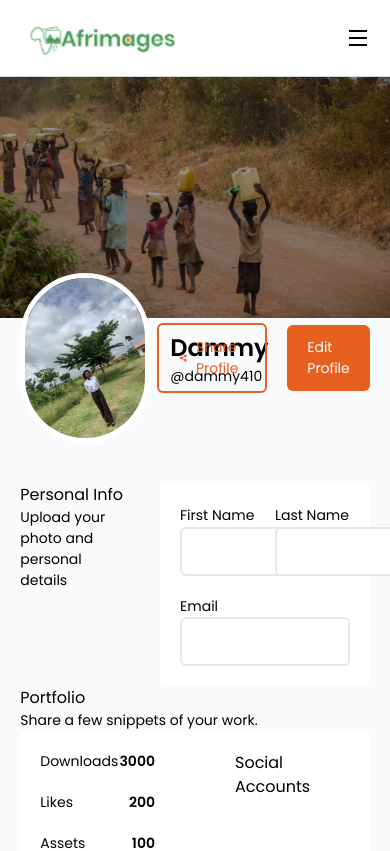
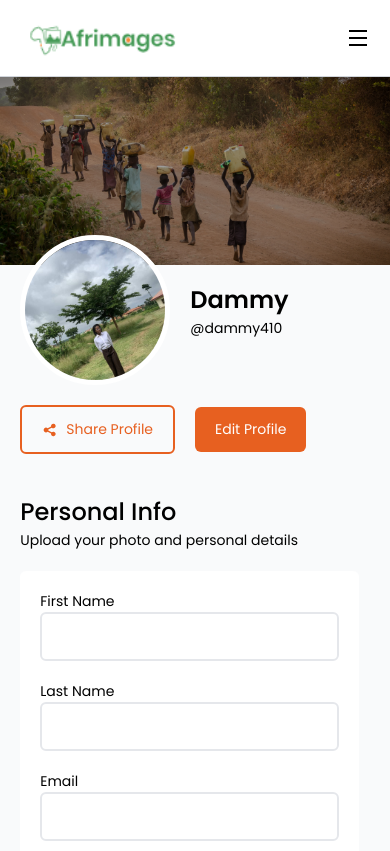
Before and after one commit to Afrimages/Afrimages-Frontend, a Next.js app: page /profile in a window 390 px wide. Shown: the top 851 px of the page. Built offline with nearby package versions, Linux system fonts and the light colour scheme.

Commit message:
updated lint

```diff
--- a/app/_components/Main.tsx
+++ b/app/_components/Main.tsx
@@ -12,7 +12,7 @@ export default function Main() {
     'Animal',
     'Fashion&Beauty',
     'Business',
-    'Health and Fitness',
+    'Health&Fitness',
     'Music',
     'Nature',
     'Culture',
@@ -54,13 +54,13 @@ export default function Main() {
   const [select, setSelect] = useState(0);
 
   return (
-    <section className='my-20 px-xPadding'>
+    <section className='my-10 px-xPadding'>
       <div className='flex gap-10 items-center overflow-auto justify-between'>
         {categories.map((item, i) => {
           return (
             <p
               key={i}
-              className={`'cursor-pointer' ${
+              className={`'cursor-pointer w-fit' ${
                 select === i && 'border-b-orange800 border-b-2'
               }`}
             >
--- a/app/globals.css
+++ b/app/globals.css
@@ -145,3 +145,14 @@ label{
 form input{
     @apply border-2 p-3 rounded-md text-[14px] focus:outline-none
 }
+
+/* .edit div{
+
+} */
+
+@media screen and (max-width: 800px) {
+    .edit div{
+        display: flex;
+        flex-direction: column;
+    }
+}
--- a/app/profile/page.tsx
+++ b/app/profile/page.tsx
@@ -97,20 +97,20 @@ const page = () => {
         <Navbar />
 
         <div className=" mt-[65px]">
-          <div className="cover w-full h-[30vh] ">
+          <div className="cover w-full h-[30vh] md:h-[200px]">
             <Image src="/./banner.png" alt="" width={0} height={0} className='w-full h-full object-cover' unoptimized/>
           </div>
 
-          <div className="details flex justify-between items-center px-xPadding -mt-[45px]">
+          <div className="details flex md:flex-col md:items-start justify-between items-center px-xPadding -mt-[45px] md:-mt-[30px]">
             <div className='flex gap-5 justify-between items-center'>
-            <Image width={0} height={0} src={"/./bb.jpeg"} alt='profile picture' className='w-[170px] h-[170px] rounded-full border-[5px] border-white object-cover' unoptimized/>
+            <Image width={0} height={0} src={"/./bb.jpeg"} alt='profile picture' className='w-[170px] md:w-[150px] md:h-[150px] h-[170px] rounded-full border-[5px] border-white object-cover' unoptimized/>
               <div>
                 <h2 className='font-[600] text-md'>Dammy</h2>
                 <p>@dammy410</p>
               </div>
             </div>
 
-            <div className="flex gap-5 items-center ">
+            <div className="flex gap-5 items-center md:mt-[20px] ">
               <div className='flex items-center gap-2 border-2 border-orange800 text-orange800 py-3 px-5 rounded-md cursor-pointer'>
                 <RiShareFill />
                 <p>Share Profile</p>
@@ -127,14 +127,14 @@ const page = () => {
 
 
         <div className="container mt-10">
-          <div className="edit grid grid-cols-[30%_60%] justify-between">
+          <div className="edit grid grid-cols-[30%_60%] md:gap-5 md:grid-cols-none justify-between">
             <div>
-              <h2>Personal Info</h2>
+              <h2 className='text-md font-medium'>Personal Info</h2>
               <p>Upload your photo and personal details</p>
             </div>
 
             <form action="" className='bg-white p-5 rounded-md flex flex-col gap-5'>
-              <div className='grid grid-cols-2 gap-5'>
+              <div className='grid grid-cols-2 md:grid-cols-none gap-5 edit'>
                 <div>
                   <label htmlFor="firstName">First Name</label>
                   <input type="text" />
--- a/next.config.js
+++ b/next.config.js
@@ -1,6 +1,10 @@
 /** @type {import('next').NextConfig} */
 const nextConfig = {
-
+    eslint: {
+        // Warning: This allows production builds to successfully complete even if
+        // your project has ESLint errors.
+        ignoreDuringBuilds: true,
+      },
 }
 
 module.exports = nextConfig
```
